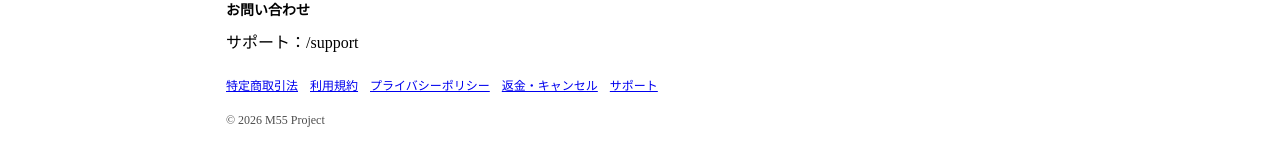
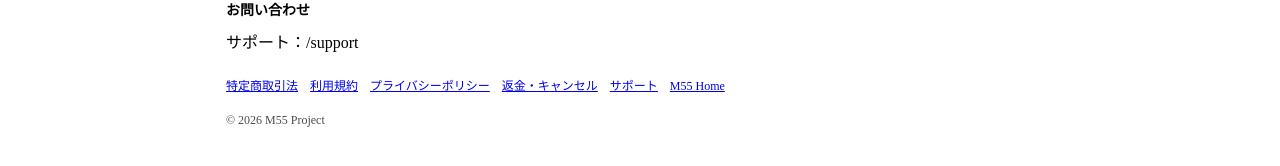
Before and after one commit to lexsia228/M55-soul, a Next.js app: page /legal/privacy in a window 1280 px wide. Shown: the part 470-636 px from the top of the page. Built offline with nearby package versions, Linux system fonts and the light colour scheme.

Commit message:
fix(gate-r): add home link to legal pages (Gate R GREEN)

```diff
--- a/app/legal/privacy/page.tsx
+++ b/app/legal/privacy/page.tsx
@@ -39,6 +39,7 @@ export default function PrivacyPage() {
         <Link href="/legal/privacy">プライバシーポリシー</Link>
         <Link href="/legal/refund">返金・キャンセル</Link>
         <Link href="/support">サポート</Link>
+              <a href="/">M55 Home</a>
       </nav>
       <p style={{ margin: "12px 0 0", fontSize: 12, opacity: 0.7 }}>© 2026 M55 Project</p>
     </main>
--- a/app/legal/terms/page.tsx
+++ b/app/legal/terms/page.tsx
@@ -37,6 +37,7 @@ export default function TermsPage() {
         <Link href="/legal/privacy">プライバシーポリシー</Link>
         <Link href="/legal/refund">返金・キャンセル</Link>
         <Link href="/support">サポート</Link>
+              <a href="/">M55 Home</a>
       </nav>
       <p style={{ margin: "12px 0 0", fontSize: 12, opacity: 0.7 }}>© 2026 M55 Project</p>
     </main>
--- a/app/legal/tokushoho/page.tsx
+++ b/app/legal/tokushoho/page.tsx
@@ -51,6 +51,7 @@ export default function TokushohoPage() {
         <Link href="/legal/privacy">プライバシーポリシー</Link>
         <Link href="/legal/refund">返金・キャンセル</Link>
         <Link href="/support">サポート</Link>
+              <a href="/">M55 Home</a>
       </nav>
       <p style={{ margin: "12px 0 0", fontSize: 12, opacity: 0.7 }}>© 2026 M55 Project</p>
     </main>
```
